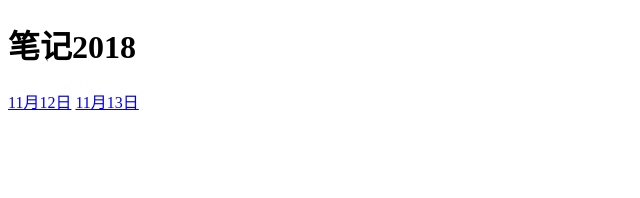
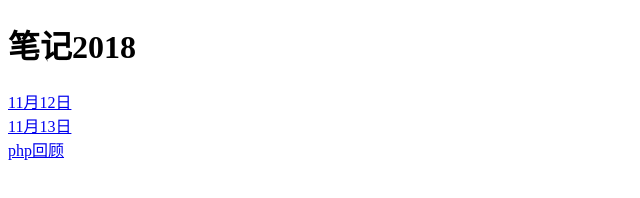
Before and after one commit to qindh/qindh.github.io, a plain HTML site: page index.html in a window 1280 px wide. Shown: the whole page, without its empty margins (0-640 px from the left). Drawn offline with Linux system fonts and the light colour scheme.

Commit message:
Update index.html

```diff
--- a/index.html
+++ b/index.html
@@ -8,7 +8,8 @@
 </head>
 <body>
     <h1>笔记2018</h1>
-    <a href="./restful.html">11月12日</a>
-    <a href="./1113.html">11月13日</a>
+    <a href="./restful.html">11月12日</a><br />
+    <a href="./1113.html">11月13日</a><br />
+    <a href="./php.html">php回顾</a><br />
 </body>
 </html>
```
